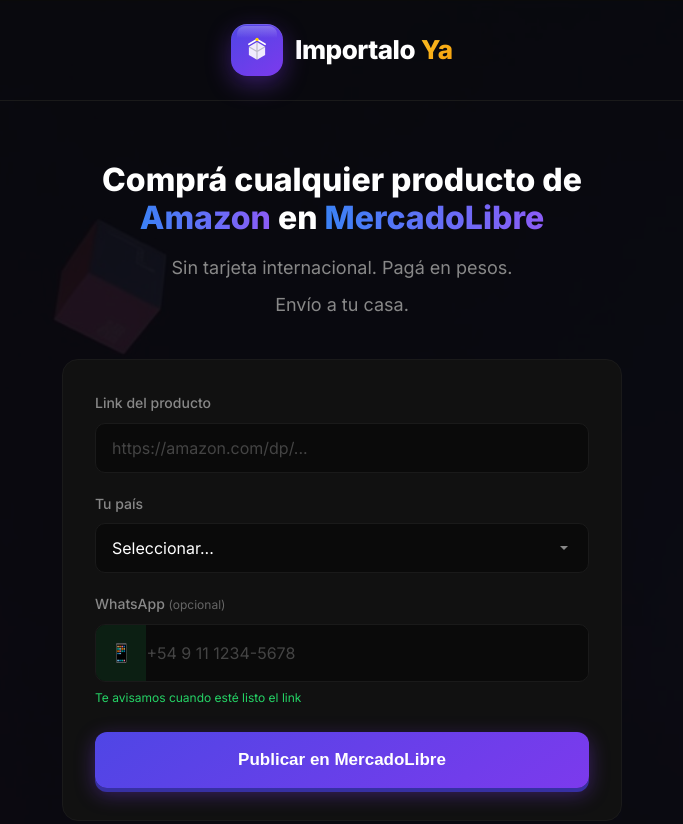
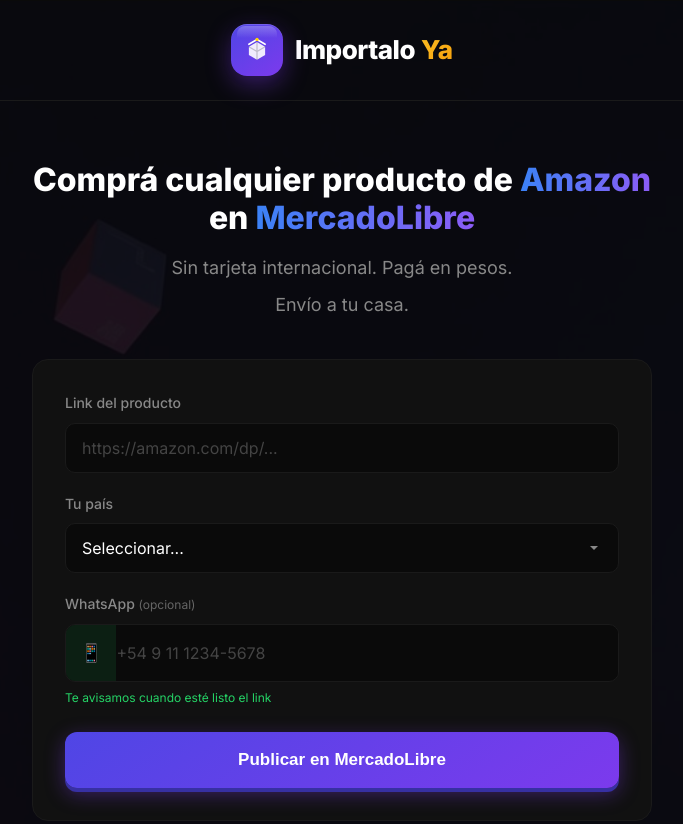
Before and after one commit to limesquarellc-sys/importa-lo-que-quieras, a website: page index.html in a window 1280 px wide. Shown: the top 824 px of the page, without its empty margins (298-981 px from the left). Drawn offline with Linux system fonts and the light colour scheme; no server answers.

Commit message:
Make hero 10% wider (660px)

```diff
--- a/styles.css
+++ b/styles.css
@@ -86,7 +86,7 @@ nav {
 
 /* Hero */
 .hero {
-    max-width: 600px;
+    max-width: 660px;
     margin: 0 auto;
     padding: 60px 20px;
     text-align: center;
```
